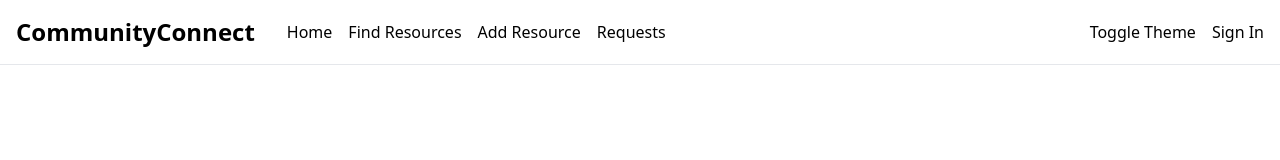
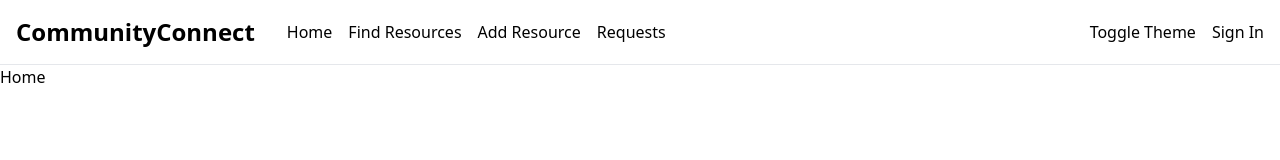
Before and after one commit to Ayush-Sharma-2023/sapp, a Next.js app: page / in a window 1280 px wide. Shown: the top 160 px of the page. Built offline with nearby package versions, Linux system fonts and the light colour scheme.

Commit message:
Ayush commit

```diff
--- /dev/null
+++ b/app/Main/page.tsx
@@ -0,0 +1,9 @@
+
+const home = () => {
+  return (
+    <div>
+      <h1>Home</h1>
+    </div>
+  );
+}
+export default home
--- a/app/page.tsx
+++ b/app/page.tsx
@@ -1,24 +1,12 @@
 import { Navbar } from "@/components/Navbar";
+// import {Home} from "@/components/Home";
+import Main from "./Main/page";
 export default function Home() {
   return (
     <>
- {/* <h1>Hello world</h1>
- <h1> Harshvardhan Here</h1>
- <h1>Test</h1>
- <h1>Test 2</h1>
-  <h1>Test 3</h1>
-  <h3>Altaf here 1st change</h3>
-  <h2>Ayush here</h2>
-  <h1>Harsh here</h1>
-  <h3>altaf second testing</h3>
-  <h2>#rfdfsdfdsf</h2> */}
-  {/* <h3>All testing done</h3> */}
+
   <Navbar />
-    {/* /*
-    git add .
-    git commit -m "Harsh commit"
-    git push
-    */}
+  <Main />
 
 
  </>
```
